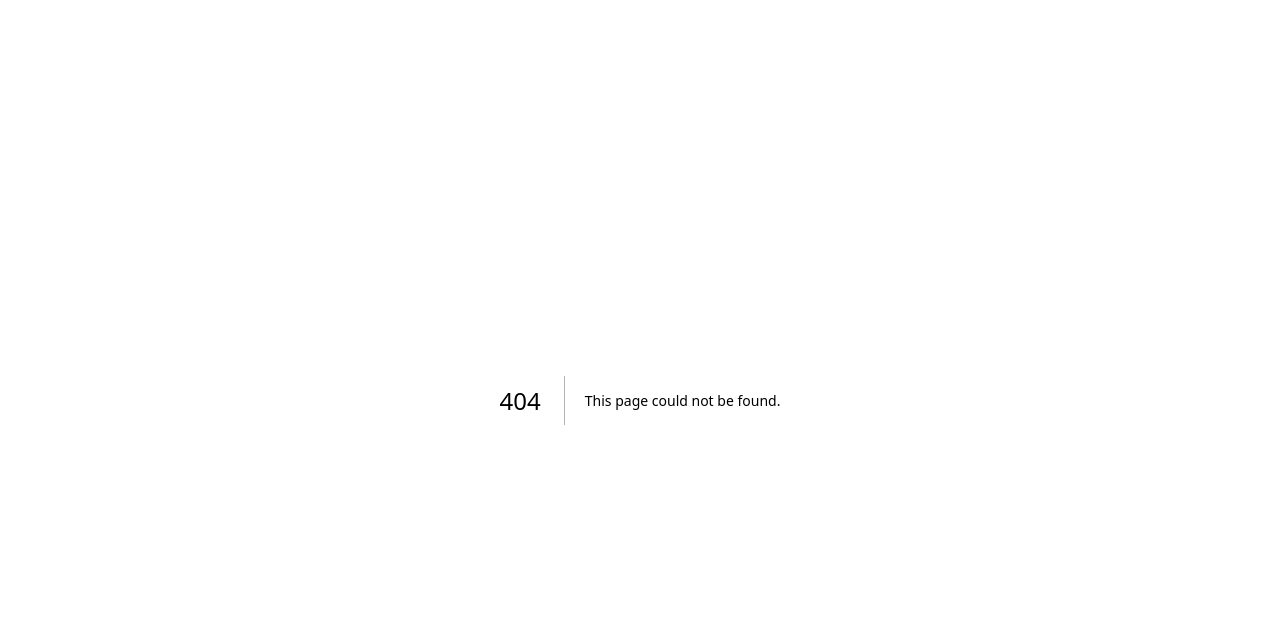
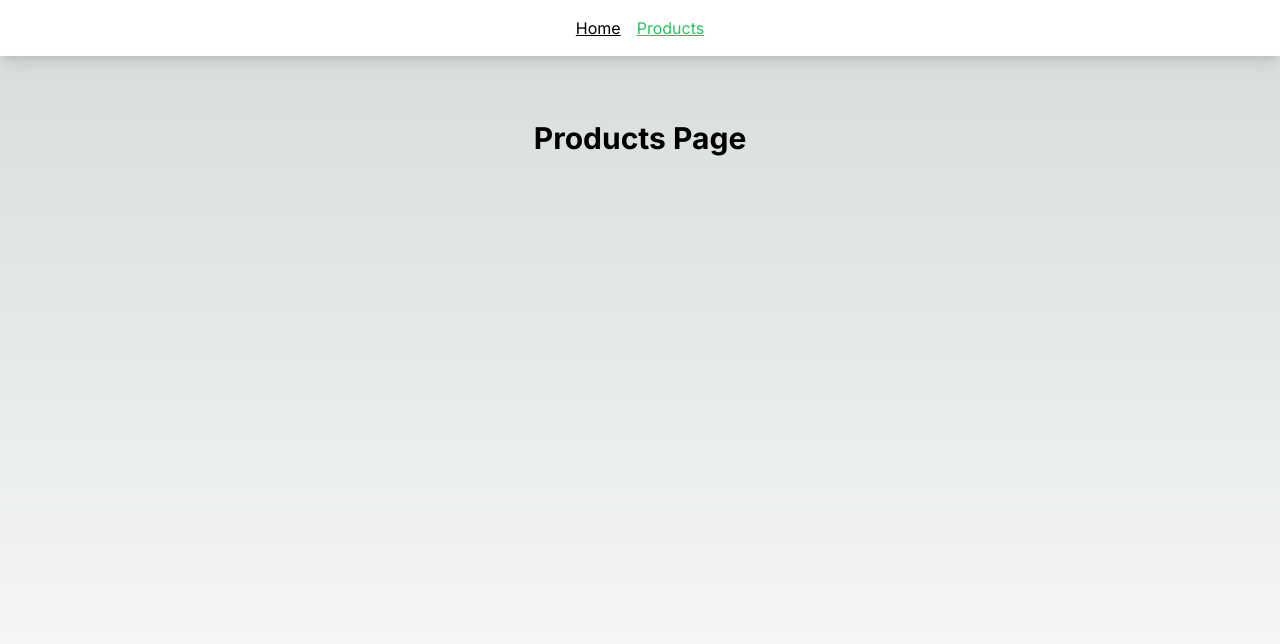
Before and after one commit to Pacific112/ecommerce-kursik, a Next.js app: page /products in a window 1280 px wide. Before the commit this address had no page. Shown: the top 644 px of the page. Built offline with nearby package versions, Linux system fonts and the light colour scheme.

Commit message:
[feat] Add NavHeader

```diff
--- a/src/app/layout.tsx
+++ b/src/app/layout.tsx
@@ -1,6 +1,7 @@
 import "./globals.css";
 import type { Metadata } from "next";
 import { Inter } from "next/font/google";
+import { NavHeader } from "@/ui/molecules/NavHeader";
 
 const inter = Inter({ subsets: ["latin"] });
 
@@ -12,7 +13,10 @@ export const metadata: Metadata = {
 export default function RootLayout({ children }: { children: React.ReactNode }) {
 	return (
 		<html lang="en">
-			<body className={inter.className}>{children}</body>
+			<body className={inter.className}>
+				<NavHeader />
+				{children}
+			</body>
 		</html>
 	);
 }
--- /dev/null
+++ b/src/app/products/page.tsx
@@ -0,0 +1,9 @@
+const ProductsPage = () => {
+	return (
+		<main className="flex min-h-screen w-full justify-center p-16">
+			<h1 className="mx-auto text-3xl font-bold">Products Page</h1>
+		</main>
+	);
+};
+
+export default ProductsPage;
--- /dev/null
+++ b/src/ui/atoms/NavLink.tsx
@@ -0,0 +1,16 @@
+import { ActiveLink } from "@/ui/atoms/ActiveLink";
+
+type Props = {
+	href: string;
+	children: React.ReactNode;
+};
+
+export const NavLink = ({ children, href }: Props) => {
+	return (
+		<li>
+			<ActiveLink href={href} activeClassName="text-green-500" className="underline">
+				{children}
+			</ActiveLink>
+		</li>
+	);
+};
--- /dev/null
+++ b/src/ui/molecules/NavHeader.tsx
@@ -0,0 +1,12 @@
+import { NavLink } from "@/ui/atoms/NavLink";
+
+export const NavHeader = () => {
+	return (
+		<nav className="w-full bg-white py-4 shadow-lg">
+			<ul className="mx-auto flex flex-row justify-center gap-4">
+				<NavLink href={"/"}>Home</NavLink>
+				<NavLink href={"/products"}>Products</NavLink>
+			</ul>
+		</nav>
+	);
+};
```
